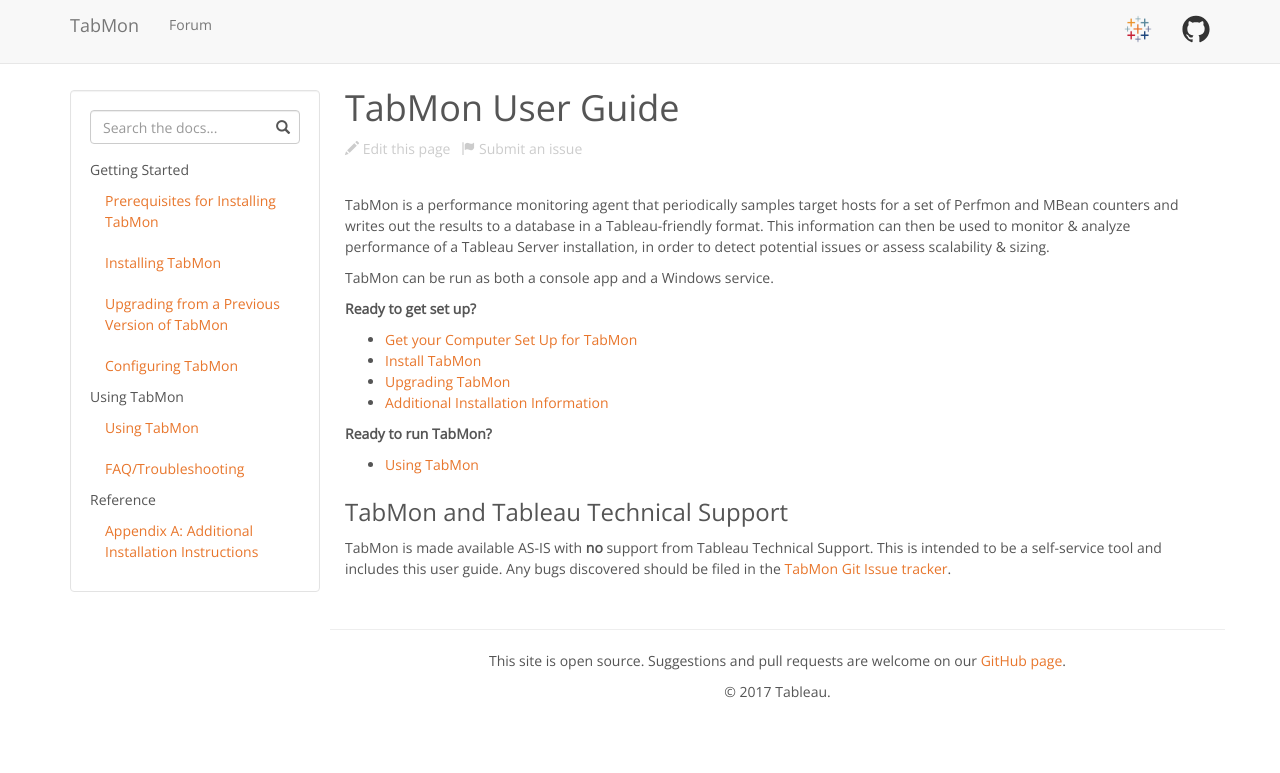
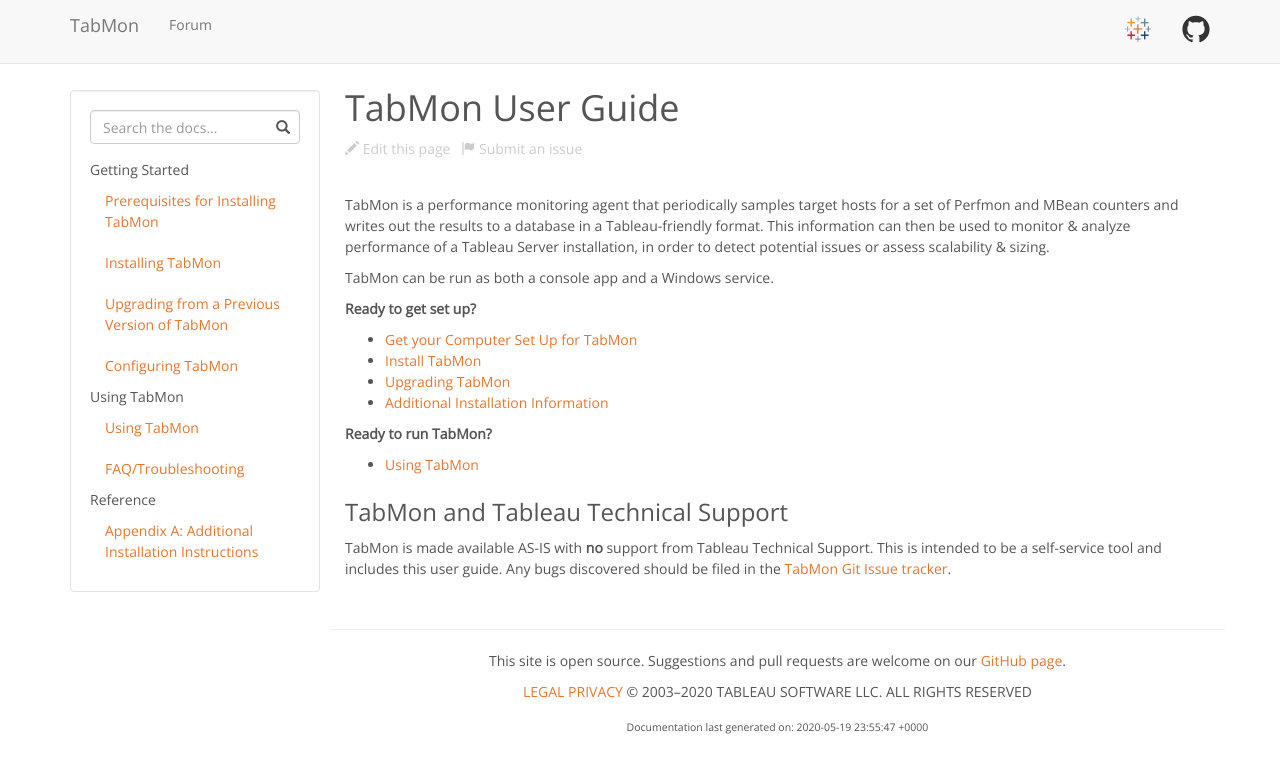
Before and after one commit to tableau/TabMon, a Jekyll site: the page built from docs/index.md, in a window 1280 px wide. Shown: the top 773 px of the page. Built offline with Jekyll 4.4.1, drawn with Linux system fonts in a browser that asks for light colours.

Commit message:
Adding legal and privacy links to footer
Doc update:
- For GDPR compliance, adding links to the Tableau legal and privacy pages
- Updating styles and formatting to match other Tableau content

```diff
--- a/docs/_includes/footer.html
+++ b/docs/_includes/footer.html
@@ -3,6 +3,7 @@
     <div class="row">
         <hr class="footer-hr">
         <p>This site is open source. Suggestions and pull requests are welcome on our <a href="https://github.com/tableau/TabMon">GitHub page</a>.</p>
-        <p>&copy; 2017 Tableau.</p>
+        <p><a href="https://www.tableau.com/en-us/legal" class="aLegal">LEGAL</a> <a href="https://www.tableau.com/en-us/privacy" class="aLegal">PRIVACY</a> &copy; 2003&ndash;<script>document.write(new Date().getFullYear())</script> TABLEAU SOFTWARE LLC. ALL RIGHTS RESERVED</p>
+        <sub>Documentation last generated on: {{ site.time }}</sub>
     </div>
 </footer>
```
